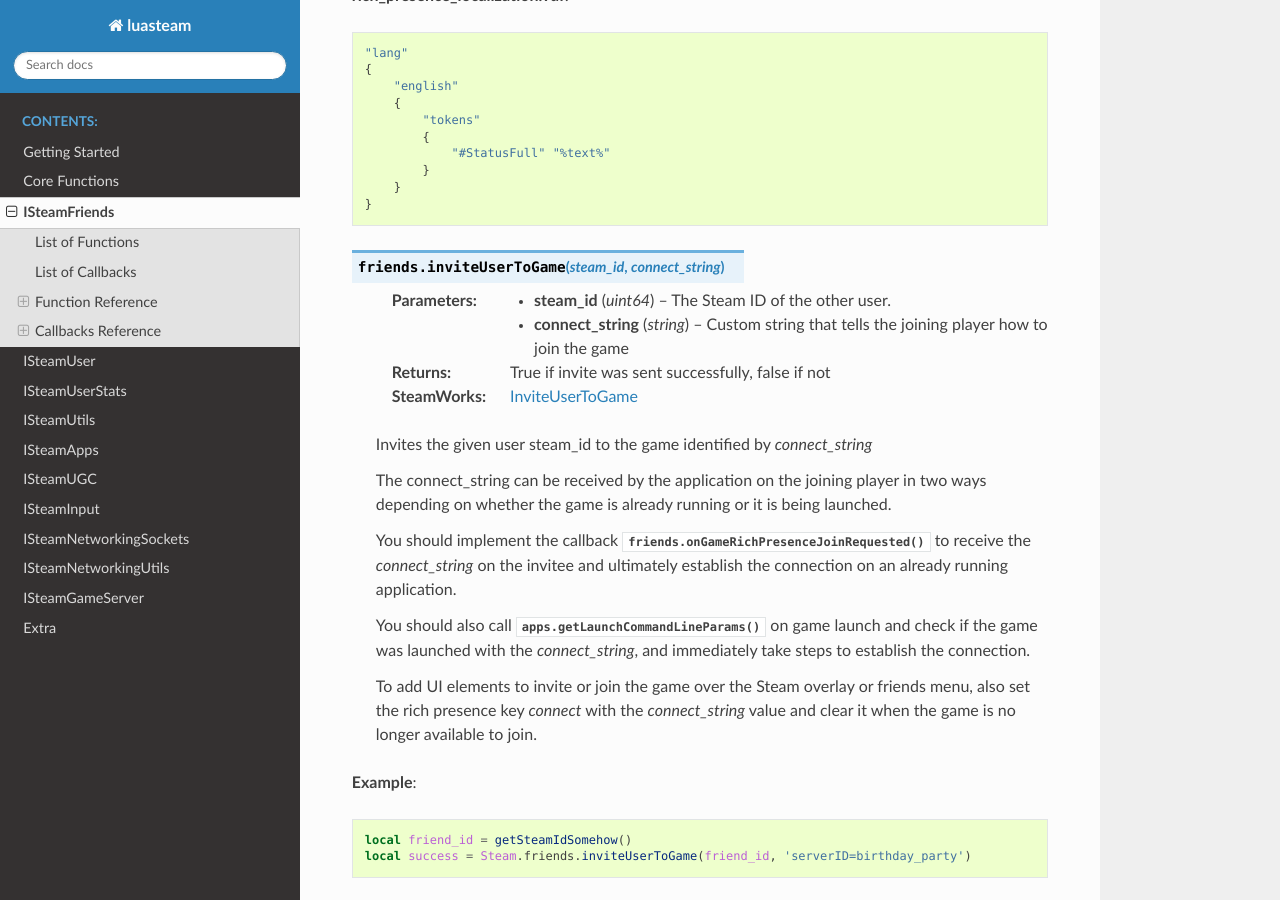
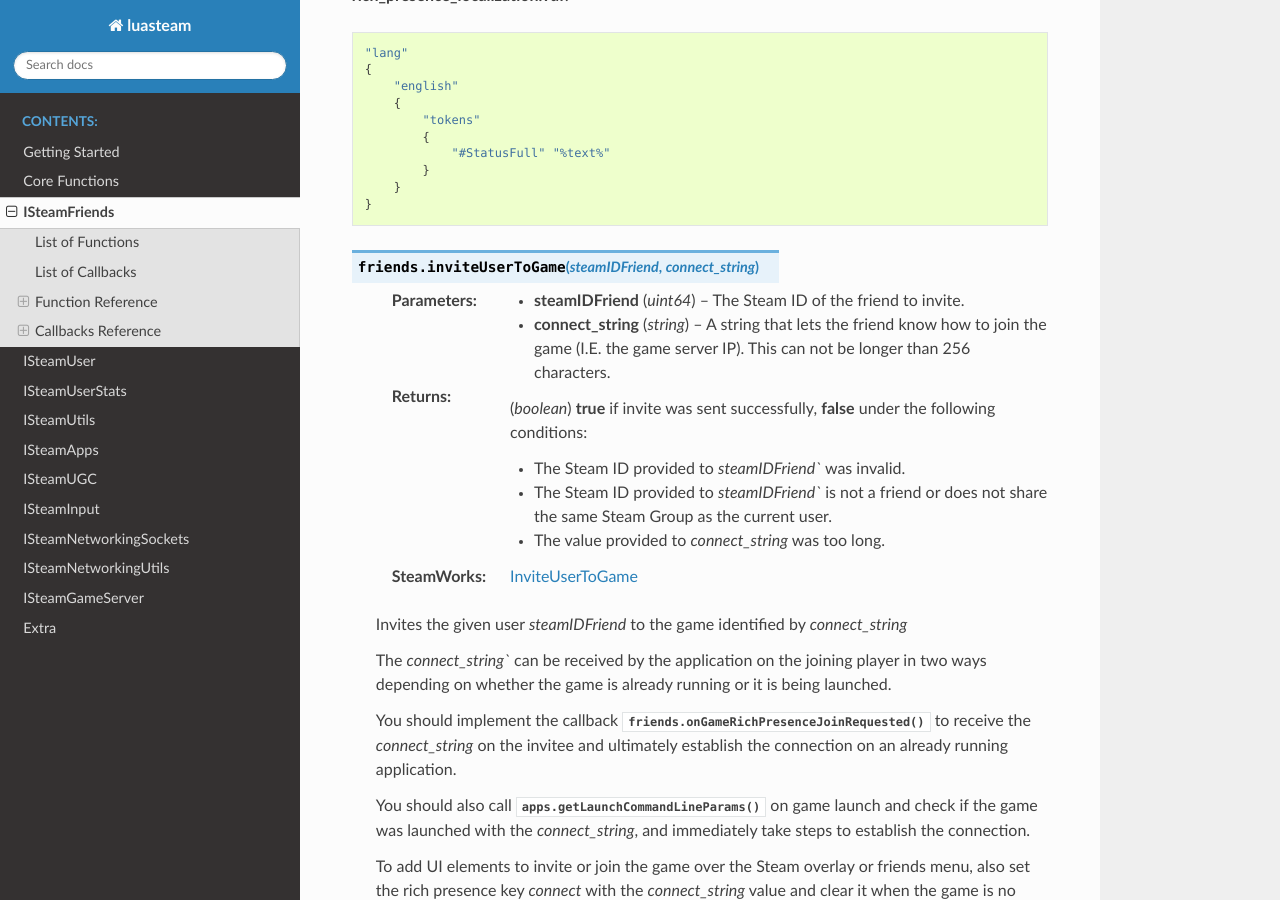
Before and after one commit to uspgamedev/luasteam, a Sphinx documentation site: the page built from docs/friends.rst, in a window 1280 px wide and 900 px high, scrolled down 2439 px. Built offline with Sphinx 7.4.7 and the Read the Docs theme 2.0.0, drawn with Linux system fonts in a browser that asks for light colours; some of the changed text lies outside the part shown.

Commit message:
Fixes on top of #33

```diff
--- a/docs/apps.rst
+++ b/docs/apps.rst
@@ -53,6 +53,10 @@ Function Reference
 
     local params = Steam.apps.getLaunchCommandLineParam()
     local connect_string = tryParseConnectString(params)
-    if (connect_string) then
+    if connect_string then
         initiateJoinGame(connect_string)
     end
+
+.. warning::
+
+    This is currently hardcoded in luasteam to a 1024 characters maximum.
--- a/docs/friends.rst
+++ b/docs/friends.rst
@@ -107,16 +107,20 @@ Function Reference
         }
     }
 
-.. function:: friends.inviteUserToGame(steam_id, connect_string)
+.. function:: friends.inviteUserToGame(steamIDFriend, connect_string)
 
-    :param uint64 steam_id: The Steam ID of the other user.
-    :param string connect_string: Custom string that tells the joining player how to join the game
-    :returns: True if invite was sent successfully, false if not
+    :param uint64 steamIDFriend: The Steam ID of the friend to invite.
+    :param string connect_string: A string that lets the friend know how to join the game (I.E. the game server IP). This can not be longer than 256 characters.
+    :returns: (`boolean`) **true** if invite was sent successfully, **false** under the following conditions:
+
+        * The Steam ID provided to `steamIDFriend`` was invalid.
+        * The Steam ID provided to `steamIDFriend`` is not a friend or does not share the same Steam Group as the current user.
+        * The value provided to `connect_string` was too long.
     :SteamWorks: `InviteUserToGame <https://partner.steamgames.com/doc/api/ISteamFriends#InviteUserToGame>`_
 
-    Invites the given user steam_id to the game identified by `connect_string`
+    Invites the given user `steamIDFriend` to the game identified by `connect_string`
 
-    The connect_string can be received by the application on the joining player in two ways depending on whether the game is already running or it is being launched.
+    The `connect_string`` can be received by the application on the joining player in two ways depending on whether the game is already running or it is being launched.
 
     You should implement the callback :func:`friends.onGameRichPresenceJoinRequested` to receive the `connect_string` on the invitee and ultimately establish the connection on an already running application.
 
@@ -126,10 +130,8 @@ Function Reference
 
 **Example**::
 
-
     local friend_id = getSteamIdSomehow()
     local success = Steam.friends.inviteUserToGame(friend_id, 'serverID=birthday_party')
-
 
 Callbacks Reference
 -------------------
@@ -160,17 +162,20 @@ Callbacks Reference
 
     :param table data: A table similar to `GameRichPresenceJoinRequested_t <https://partner.steamgames.com/doc/api/ISteamFriends#GameRichPresenceJoinRequested_t>`_
 
-        * **data.steamIDFriend** (`uint64`) -- Steam ID of friend from through the invite was received
-        * **data.connectString** (`string`) -- custom connect string to parse for connection details
+        * **data.steamIDFriend** (`uint64`) -- The friend they joined through. This will be invalid if not directly via a friend.
+        * **data.connect** (`string`) -- The value associated with the "connect" Rich Presence key.
 
     :returns: nothing
+    :SteamWorks: `GameRichPresenceJoinRequested_t <https://partner.steamgames.com/doc/api/ISteamFriends#GameRichPresenceJoinRequested_t>`_
+
+    Called when the user tries to join a game from their friends list or after a user accepts an invite by a friend with :func:`friends.inviteUserToGame`.
 
 
 **Example**::
 
     function Steam.friends.onGameRichPresenceJoinRequested(data)
-        if (game_state=='main_menu') then
-            initiateJoinGame(data.connectString)
+        if game_state == 'main_menu' then
+            initiateJoinGame(data.connect)
         else
             showDialog("you can only join a game from the main menu")
         end
```
Also changed, not shown: 2 other files.
